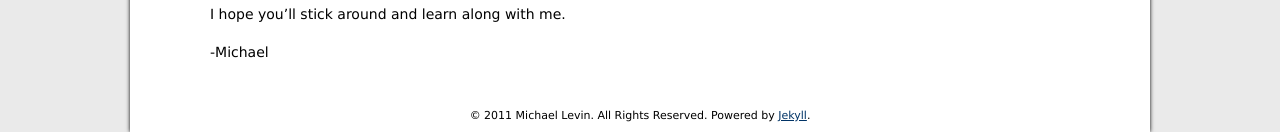
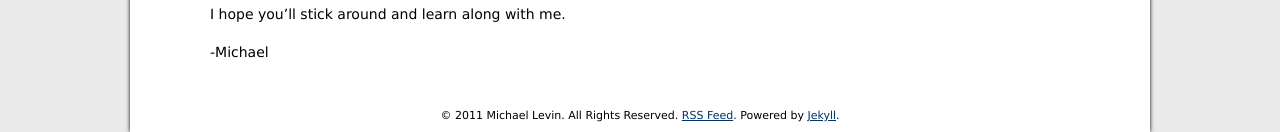
Before and after one commit to kinnetica/kinnetica.com, a Jekyll site: the page built from index.html, in a window 1280 px wide. Shown: the part 1027-1159 px from the top of the page. Built offline with Jekyll 4.4.1, drawn with Linux system fonts in a browser that asks for light colours; comment, search, counter and statistics services are not loaded.

Commit message:
changed rss feed to feedburner and added link to footer

```diff
--- a/_layouts/default.html
+++ b/_layouts/default.html
@@ -19,7 +19,7 @@ o  o  o-O-o  o   o  o   o  o-oo    o    o-O-o    o-o  o   o
   <meta name="robots" content="all" />
 
   <link rel="Shortcut Icon" type="image/x-icon" href="/favicon.ico" />
-  <link rel="alternate" type="application/rss+xml" title="RSS" href="/atom.xml" />
+  <link rel="alternate" type="application/rss+xml" title="RSS" href="http://feeds.feedburner.com/kinnetica" />
 
   <link href='http://fonts.googleapis.com/css?family=Yanone+Kaffeesatz:extralight' rel='stylesheet' type='text/css'>
 
@@ -60,7 +60,7 @@ o  o  o-O-o  o   o  o   o  o-oo    o    o-O-o    o-o  o   o
       {{ content }}
     </div>
     <div id="footer">
-      <p>&copy; 2011 Michael Levin. All Rights Reserved. Powered by <a href="https://github.com/mojombo/jekyll">Jekyll</a>.</p>
+      <p>&copy; 2011 Michael Levin. All Rights Reserved. <a href="http://feeds.feedburner.com/kinnetica">RSS Feed</a>. Powered by <a href="https://github.com/mojombo/jekyll">Jekyll</a>.</p>
     </div>
   </div>
   <!-- Google Analytics -->
```
